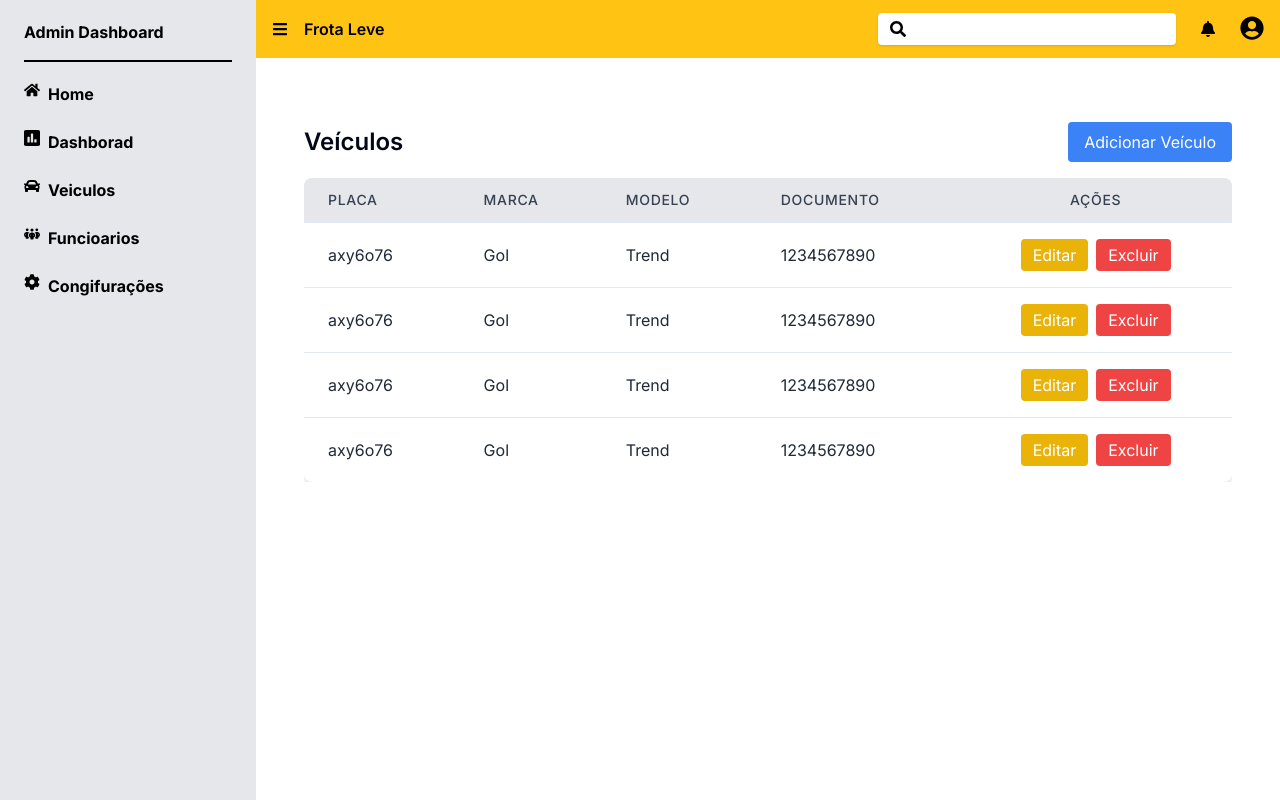
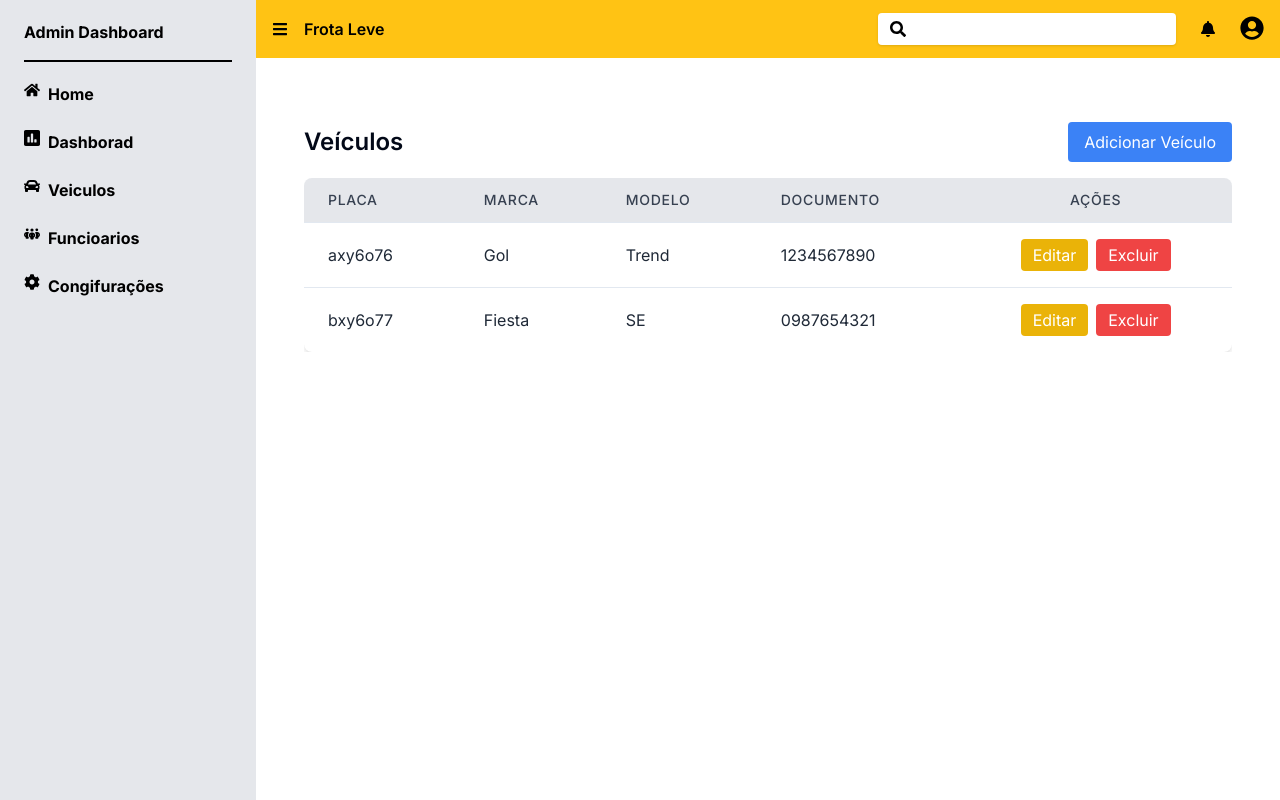
Before and after one commit to frota-leve/frota-leve-web, a Next.js app in the folder frota-leve-web/: page /veiculos in a window 1280 px wide. Built offline with nearby package versions, Linux system fonts and the light colour scheme.

Commit message:
feito a branch

```diff
--- /dev/null
+++ b/frota-leve-web/src/app/configuracao/page.tsx
@@ -0,0 +1,7 @@
+import Configuracao from "@/components/Configuracao";
+const Login = () =>{
+    return(
+        <Configuracao />
+    )
+}
+export default Configuracao;
--- /dev/null
+++ b/frota-leve-web/src/components/Configuracao.jsx
@@ -0,0 +1,21 @@
+import React from 'react'
+import Navbar from "@/components/Navbar";
+import Sidebar from "@/components/Sidebar";
+
+const Configuracao = () => {
+  return (
+    <div className="flex">
+            <Sidebar />
+            <div className="flex-1 flex flex-col ml-64">
+                <Navbar />
+                <div className='bg-blue-500'>
+                  aaaaa
+
+                </div>
+            </div>
+        </div>
+
+  )
+}
+
+export default Configuracao
--- a/frota-leve-web/src/components/Sidebar.jsx
+++ b/frota-leve-web/src/components/Sidebar.jsx
@@ -35,7 +35,7 @@ const Sidebar = () => {
           </Link>
         </li>
         <li className='mb-2 rounded hover:shandow hover:bg-[#FFC314] py-2'>
-          <Link href='/config' className='psx-3 flex items-center'>
+          <Link href='/configuracao' className='psx-3 flex items-center'>
             <FaCog className='inline-block w6 h-6 mr-2 -mt-2'></FaCog>
             Congifurações
           </Link>
--- a/frota-leve-web/src/components/VeicleList.tsx
+++ b/frota-leve-web/src/components/VeicleList.tsx
@@ -4,34 +4,50 @@ import { useState } from "react";
 import Formulario from "./Formulario";
 import { Card, CardContent, CardFooter, CardHeader, CardTitle } from "./ui/card";
 
-const VeicleList = () => {
-    const [car, setCar] = useState([
+// Interface para o tipo de dado do carro
+interface Car {
+    placa: string;
+    marca: string;
+    modelo: string;
+    document: string;
+    tipo: string;
+}
+
+// Interface para os props do formulário
+interface FormularioProps {
+    onSubmit: (carData: Car) => void;
+    defaultValues?: Car | null;
+}
+
+const VehicleList: React.FC = () => {
+    const [cars, setCars] = useState<Car[]>([
         { placa: "axy6o76", marca: "Gol", modelo: "Trend", document: "1234567890", tipo: "passeio" },
-        { placa: "axy6o76", marca: "Gol", modelo: "Trend", document: "1234567890", tipo: "passeio" },
-        { placa: "axy6o76", marca: "Gol", modelo: "Trend", document: "1234567890", tipo: "passeio" },
-        { placa: "axy6o76", marca: "Gol", modelo: "Trend", document: "1234567890", tipo: "passeio" }
+        { placa: "bxy6o77", marca: "Fiesta", modelo: "SE", document: "0987654321", tipo: "passeio" }
+        // Adicione mais veículos conforme necessário
     ]);
 
-    const [showForm, setShowForm] = useState(false);
-    const [editingCar, setEditingCar] = useState(null);
+    const [showForm, setShowForm] = useState<boolean>(false);
+    const [editingCar, setEditingCar] = useState<Car | null>(null);
 
-    const handleSubmitUser = (carData) => {
+    const handleSubmitCar = (carData: Car) => {
         if (editingCar) {
-            setCar(car.map((cars) => (car.placa === editingCar.placa ? { ...carData, id: editingCar.placa } : cars)));
+            // Atualiza o veículo existente
+            setCars(cars.map((c) => (c.placa === editingCar.placa ? { ...carData, placa: editingCar.placa } : c)));
         } else {
-            setCar([...car, { placa: Date.now(), ...carData }]);
+            // Adiciona um novo veículo
+            setCars([...cars, carData]);
         }
         setShowForm(false);
         setEditingCar(null);
     };
 
-    const handleEditCar = (car) => {
+    const handleEditCar = (car: Car) => {
         setEditingCar(car);
         setShowForm(true);
     };
 
-    const handleDeleteUser = (placa) => {
-        setCar(car.filter((car) => car.placa !== placa));
+    const handleDeleteCar = (placa: string) => {
+        setCars(cars.filter((car) => car.placa !== placa));
     };
 
     return (
@@ -71,7 +87,7 @@ const VeicleList = () => {
                         </tr>
                     </thead>
                     <tbody>
-                        {car.map((car) => (
+                        {cars.map((car) => (
                             <tr key={car.placa} className="border-t">
                                 <td className="py-4 px-6 text-gray-800">{car.placa}</td>
                                 <td className="py-4 px-6 text-gray-800">{car.marca}</td>
@@ -85,7 +101,7 @@ const VeicleList = () => {
                                         Editar
                                     </button>
                                     <button
-                                        onClick={() => handleDeleteUser(car.placa)}
+                                        onClick={() => handleDeleteCar(car.placa)}
                                         className="bg-red-500 text-white px-3 py-1 rounded hover:bg-red-600"
                                     >
                                         Excluir
@@ -105,7 +121,7 @@ const VeicleList = () => {
                             <CardTitle>{editingCar ? "Editar Veículo" : "Adicionar novo Veículo"}</CardTitle>
                         </CardHeader>
                         <CardContent>
-                            <Formulario onSubmit={handleSubmitUser} defaultValues={editingCar} />
+                            <Formulario onSubmit={handleSubmitCar} defaultValues={editingCar} />
                         </CardContent>
                         <CardFooter>
                             <button
@@ -125,4 +141,4 @@ const VeicleList = () => {
     );
 };
 
-export default VeicleList;
+export default VehicleList;
--- a/frota-leve-web/tsconfig.json
+++ b/frota-leve-web/tsconfig.json
@@ -27,6 +27,6 @@
     "**/*.tsx",
     ".next/types/**/*.ts",
     "src/app/home/page.tsx"
-, "src/components/Formulario.tsx", "src/components/Login.jsx"  ],
+, "src/components/Formulario.tsx", "src/components/Login.jsx", "src/components/VeicleList.jsx"  ],
   "exclude": ["node_modules"]
 }
```
